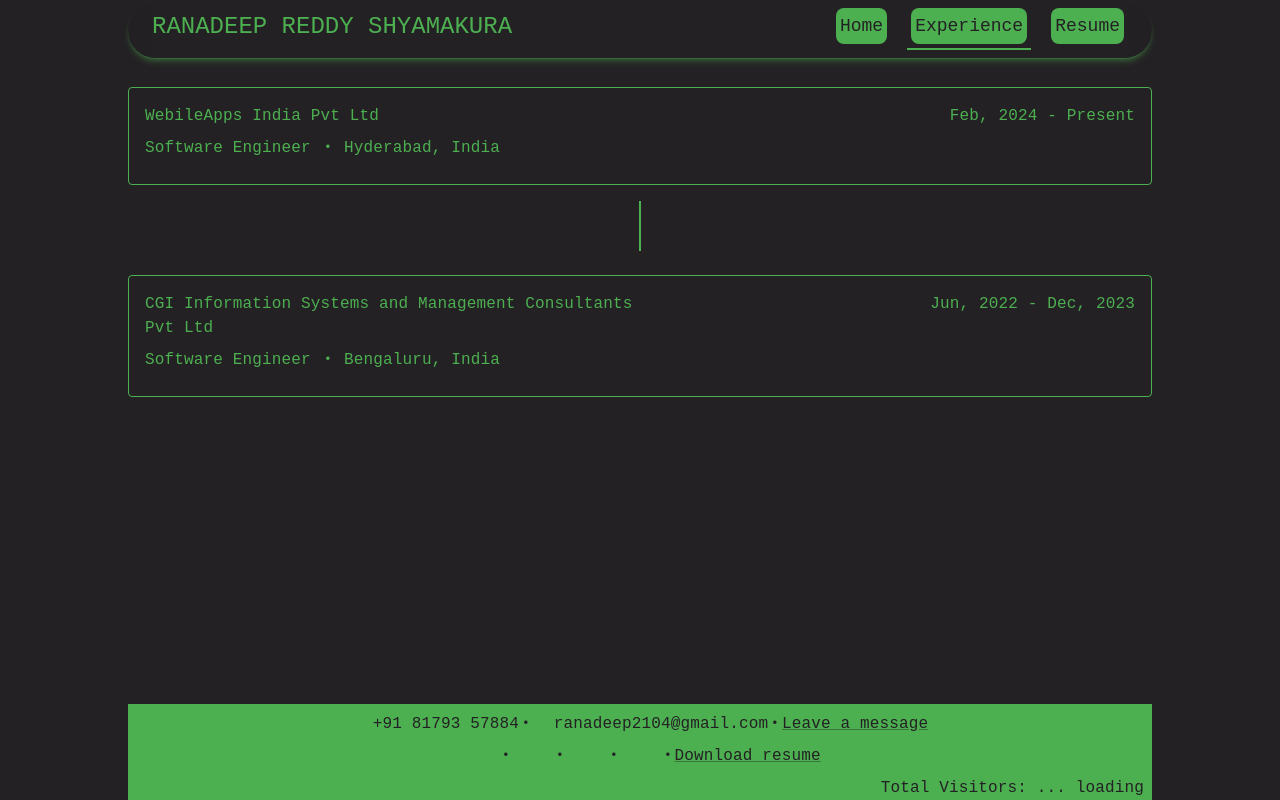
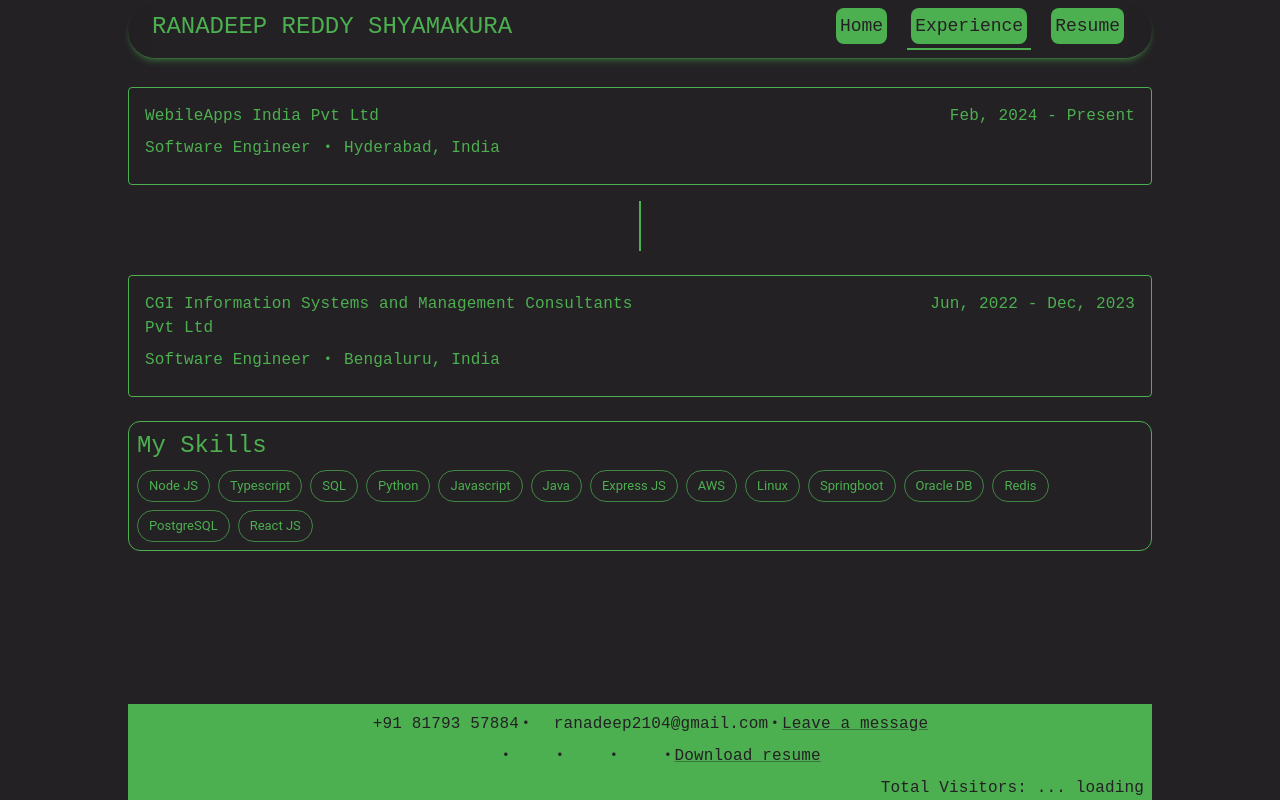
Before and after one commit to ranadeeps/profile, a React (Vite) app: page /experience in a window 1280 px wide. Built offline with nearby package versions, Linux system fonts and the light colour scheme; some icons are missing.

Commit message:
fix: enhance Experience component with skills display using Chips

```diff
--- a/src/App.tsx
+++ b/src/App.tsx
@@ -12,7 +12,6 @@
 import { SkillPage } from "./components/SkillPage";
 import { Connect } from "./components/Connect";
 import { VisitorAnalytics } from "./components/VisitorAnalytics";
-
 function App() {
   const create_log = async () => {
     try {
@@ -36,8 +35,6 @@
       sx={{
         width: { xs: "100%", sm: "100%", md: "80%", lg: "80%" },
         minHeight: "100vh",
-        // backgroundImage: "url('/src/assets/bg_img.jpg')",
-        // backgroundSize: "cover",
       }}
       margin={"auto"}
     >
--- a/src/components/Experience.tsx
+++ b/src/components/Experience.tsx
@@ -1,9 +1,25 @@
 import { ThemeProvider } from "@mui/material/styles";
 import { DarkTheme } from "../Themes";
-import { Box, Divider, Paper } from "@mui/material";
+import { Box, Chip, Divider, Paper } from "@mui/material";
 import { CompanyCard } from "./CompanyCard";
 
 export const Experience = () => {
+  const skills = [
+    "Node JS",
+    "Typescript",
+    "SQL",
+    "Python",
+    "Javascript",
+    "Java",
+    "Express JS",
+    "AWS",
+    "Linux",
+    "Springboot",
+    "Oracle DB",
+    "Redis",
+    "PostgreSQL",
+    "React JS",
+  ];
   return (
     <ThemeProvider theme={DarkTheme}>
       <Paper
@@ -49,6 +65,20 @@
             period="Jun, 2022 - Dec, 2023"
           />
         </Box>
+        <div className="rounded-xl border-1 border-primary p-2">
+          <p className="text-2xl">My Skills</p>
+          <div className="flex flex-row flex-wrap gap-2 mt-2">
+            {skills.map((skill: string, index: number) => (
+              <Chip
+                label={skill}
+                color="primary"
+                variant="outlined"
+                key={index}
+                size="medium"
+              ></Chip>
+            ))}
+          </div>
+        </div>
       </Paper>
     </ThemeProvider>
   );
```
